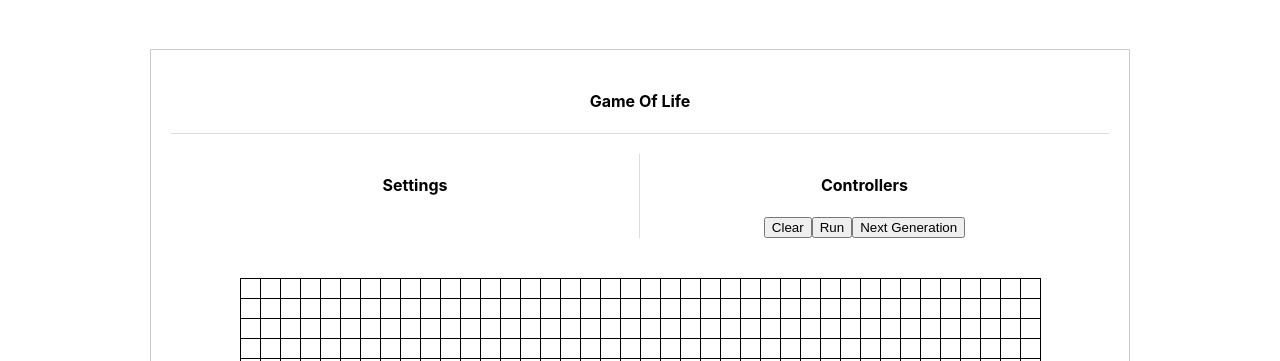
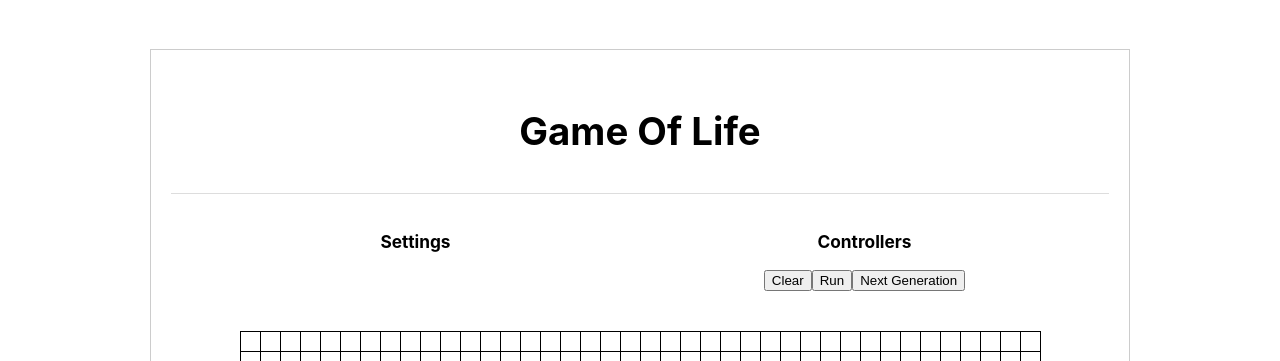
Before and after one commit to nunibaranes/reactGames, a React app: page / in a window 1280 px wide. Shown: the part 801-1162 px from the top of the page. Built offline with nearby package versions, Linux system fonts and the light colour scheme.

Commit message:
improved Title component, and added Settings and Controllers components

```diff
--- a/src/app/components/common/title/Title.js
+++ b/src/app/components/common/title/Title.js
@@ -1,11 +1,38 @@
 import React, { Component } from 'react';
+import PropTypes from "prop-types";
+import './Title.scss';
+class Title extends Component {
+  static propTypes = {
+      title: PropTypes.string.isRequired,
+      additionalClass: PropTypes.string,
+  };
+  static defaultProps = {
+    additionalClass: '',
+  }
 
-class Title extends Component {
+  /**
+   * getClasses
+   * return classes refer to arguments
+   * @param {String} elName
+   * @param {Object} el
+   * @param {Number} index
+   */
+  getClasses = () => {
+    const {additionalClass} = this.props;
+    return `title ${additionalClass}`;
+  }
+
   render() {
+    const {additionalClass} = this.props;
+
     return (
-      <section className="title">
-        <h1>{this.props.title}</h1>
-      </section>
+      <div className={this.getClasses()}>
+        {
+          additionalClass === 'main-title' ?
+            <h1>{this.props.title}</h1> :
+            <h3>{this.props.title}</h3>
+        }
+      </div>
     );
   }
 }
--- /dev/null
+++ b/src/app/components/common/title/Title.scss
@@ -0,0 +1,20 @@
+.title {
+    font-size: 1.2em;
+    h1, h2 {
+        font-size: 1em;
+    }
+    h3, h4, h5, h6 {
+        font-size: 0.9em;
+    }
+    &.main-title {
+        h1, h2 {
+            font-size: 2em;
+        }
+        h3 {
+            font-size: 1.8em;
+        }
+        h4, h5, h6 {
+            font-size: 1.6em;
+        }
+    }
+}
--- a/src/app/components/game-of-life/GameOfLife.js
+++ b/src/app/components/game-of-life/GameOfLife.js
@@ -1,5 +1,7 @@
 import React, { Component } from 'react';
 import './GameOfLife.scss';
+import Settings from './settings/Settings.js'
+import Controllers from './controllers/Controllers.js'
 
 import Title from '../common/title/Title.js';
 import Board from '../common/board/Board.js';
@@ -77,10 +79,10 @@ class GameOfLife extends Component {
       let neighborY = y + neighbor[0];
       let neighborX = x + neighbor[1];
       const hasActiveNeighbor = neighborX >= 0            // neighbor x position bigger than 0
-                          && neighborX < columns    // neighbor x position smaller than total columns number
-                          && neighborY >= 0         // neighbor y position bigger than 0
-                          && neighborY < rows       // neighbor y position smaller than total rows number
-                          && boardStatus[neighborX][neighborY].isActive; // neighbore isActive equal to true
+                                && neighborX < columns    // neighbor x position smaller than total columns number
+                                && neighborY >= 0         // neighbor y position bigger than 0
+                                && neighborY < rows       // neighbor y position smaller than total rows number
+                                && boardStatus[neighborX][neighborY].isActive; // neighbore isActive equal to true
 
       if (hasActiveNeighbor) {
         neighborsCounter++;
@@ -122,9 +124,6 @@ class GameOfLife extends Component {
       this.setState({
         timeoutHandler
       });
-      // this.timeoutHandler = window.setTimeout(() => {
-      //   this.setNextGenerationBoardStatus(isRuning);
-      // }, 100);
     }
   }
 
@@ -166,11 +165,21 @@ class GameOfLife extends Component {
     }));
   }
 
+  /**
+   * runGame
+   * call to method setNextGenerationBoardStatus
+   * setState gameIsRunning to true
+   */
   runGame = () => {
     this.setNextGenerationBoardStatus(true);
     this.setState({ gameIsRunning: true });
   }
 
+  /**
+   * stopGame
+   * setState gameIsRunning to false
+   * timeoutHandler to null
+   */
   stopGame = () => {
     const { timeoutHandler } = this.state;
     this.setState({
@@ -182,6 +191,10 @@ class GameOfLife extends Component {
     }
   }
 
+  /**
+   * clearBoard
+   * setState to empty new board
+   */
   clearBoard = () => {
     const newBoard = this.toggleCellIsActiveStatus(this.state.boardStatus, null);
     this.stopGame();
@@ -195,38 +208,10 @@ class GameOfLife extends Component {
     const { title, gameIsRunning, boardData, boardStatus, generation} = this.state;
     return (
       <section className='game-of-life wrapper wrap-with-border'>
-        <Title title={ title }></Title>
+        <Title additionalClass={'main-title'} title={ title }></Title>
         <div className='controllers-and-settings wrapper'>
-          <div className='settings'>
-            <Title title={ 'Settings' }></Title>
-          </div>
-          <div className='controllers'>
-            <Title title={ 'Controllers' }></Title>
-            {
-              // clearBoard button
-              <button
-                className='control-clear-board-game'
-                onClick={() => { this.clearBoard() }}
-              >
-                Clear
-              </button>
-            }
-            { // stopGame or runGame button
-              gameIsRunning ?
-              <button className="control-stop-game"
-                onClick={() => { this.stopGame() }}>Stop</button> :
-              <button className="control-run-game"
-                onClick={() => { this.runGame() }}>Run</button>
-            }
-            { // setNextGenerationBoardStatus button
-              <button
-                className='control-next-generation'
-                onClick={() => { this.setNextGenerationBoardStatus() }}
-              >
-                Next Generation
-              </button>
-            }
-          </div>
+          <Settings title={'Settings'}></Settings>
+          <Controllers title={'Controllers'}></Controllers>
         </div>
         <Board
           boardData={ boardData }
--- a/src/app/components/game-of-life/GameOfLife.scss
+++ b/src/app/components/game-of-life/GameOfLife.scss
@@ -7,15 +7,6 @@
         height: 45px;
         width: 100%;
     }
-
-    .settings {
-        border-right: 1px solid #ddd;
-
-        input {
-            max-width: 100px;
-        }
-    }
-
 }
 
 .generation-counter {
--- /dev/null
+++ b/src/app/components/game-of-life/controllers/Controllers.js
@@ -0,0 +1,63 @@
+
+import React, { Component } from 'react';
+import PropTypes from "prop-types";
+import Title from '../../common/title/Title.js';
+class Controllers extends Component {
+   static propTypes = {
+        title: PropTypes.string.isRequired,
+        additionalClass: PropTypes.string,
+        gameIsRunning: PropTypes.bool
+    };
+    static defaultProps = {
+      additionalClass: '',
+      gameIsRunning: false,
+    }
+
+    /**
+     * getClasses
+     * return classes refer to arguments
+     * @param {String} elName
+     * @param {Object} el
+     * @param {Number} index
+     */
+    getClasses = () => {
+        const {additionalClass} = this.props;
+        return `controllers ${additionalClass}`;
+    }
+
+    render() {
+        const {title, gameIsRunning} = this.props;
+
+        return (
+            <div className={this.getClasses()}>
+            <Title title={ title }></Title>
+                {
+                // clearBoard button
+                <button
+                    className='control-clear-board-game'
+                    onClick={() => { this.clearBoard() }}
+                >
+                    Clear
+                </button>
+                }
+                { // stopGame or runGame button
+                gameIsRunning ?
+                <button className="control-stop-game"
+                    onClick={() => { this.stopGame() }}>Stop</button> :
+                <button className="control-run-game"
+                    onClick={() => { this.runGame() }}>Run</button>
+                }
+                { // setNextGenerationBoardStatus button
+                <button
+                    className='control-next-generation'
+                    onClick={() => { this.setNextGenerationBoardStatus() }}
+                >
+                    Next Generation
+                </button>
+                }
+            </div>
+        );
+    }
+}
+
+export default Controllers;
--- /dev/null
+++ b/src/app/components/game-of-life/controllers/Controllers.scss
@@ -0,0 +1,7 @@
+.settings {
+    border-right: 1px solid #ddd;
+
+    input {
+        max-width: 100px;
+    }
+}
--- /dev/null
+++ b/src/app/components/game-of-life/settings/Settings.js
@@ -0,0 +1,37 @@
+
+import React, { Component } from 'react';
+import PropTypes from "prop-types";
+import Title from '../../common/title/Title.js';
+class Settings extends Component {
+   static propTypes = {
+        title: PropTypes.string.isRequired,
+        additionalClass: PropTypes.string,
+    };
+    static defaultProps = {
+      additionalClass: '',
+    }
+
+    /**
+     * getClasses
+     * return classes refer to arguments
+     * @param {String} elName
+     * @param {Object} el
+     * @param {Number} index
+     */
+    getClasses = () => {
+        const {additionalClass} = this.props;
+        return `settings ${additionalClass}`;
+    }
+
+    render() {
+        const {title} = this.props;
+
+        return (
+            <div className={this.getClasses()}>
+                <Title title={ title}></Title>
+            </div>
+        );
+    }
+}
+
+export default Settings;
--- /dev/null
+++ b/src/app/components/game-of-life/settings/Settings.scss
@@ -0,0 +1,7 @@
+.settings {
+    border-right: 1px solid #ddd;
+
+    input {
+        max-width: 100px;
+    }
+}
```
